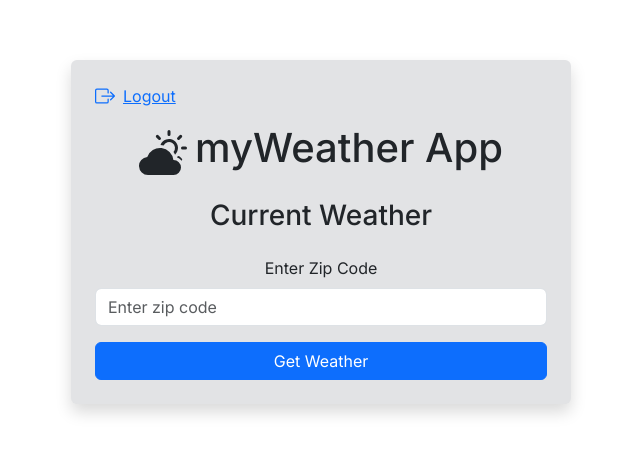
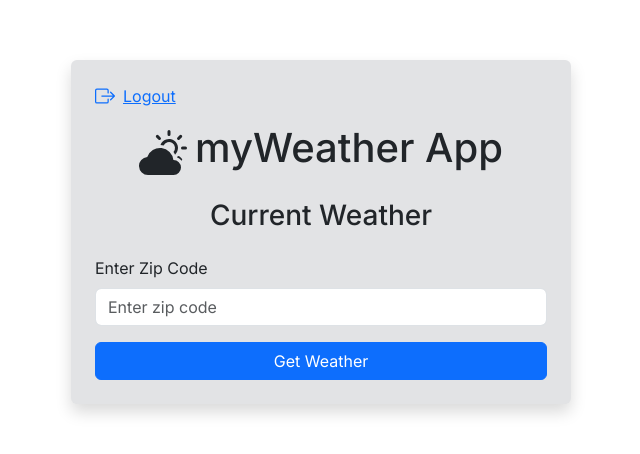
Before and after one commit to RachelBlack003/myWeatherApp-frontend, a React (Create React App) app: page /weather in a window 1280 px wide. Shown: the part 168-622 px from the top of the page, without its empty margins (319-959 px from the left). Built offline with nearby package versions, Linux system fonts and the light colour scheme.

Commit message:
Improve error handling

```diff
--- a/src/components/Weather.js
+++ b/src/components/Weather.js
@@ -38,6 +38,7 @@ const Weather = () => {
                 setWeatherData(response.data); // Set the new data after successful fetch
             }
         } catch (err) {
+            console.log(err);
             setError("Failed to fetch weather data. Please try again.");
         } finally {
             setLoading(false);
@@ -73,10 +74,8 @@ const Weather = () => {
                 <Header />
                 <h3 className="text-center mb-4">Current Weather</h3>
 
-                {error && <Alert variant="danger">{error}</Alert>}
-
                 <Form onSubmit={handleSubmit}>
-                    <Form.Group controlId="formZip" className="mb-3">
+                    <Form.Group controlId="formZip" className="mb-3 d-flex flex-column">
                         <Form.Label className="text-start">Enter Zip Code</Form.Label>
                         <Form.Control
                             type="text"
@@ -98,6 +97,8 @@ const Weather = () => {
                     </div>
                 )}
 
+                {error && <Alert variant="danger" className="mb-0 mt-3">{error}</Alert>}
+
                 {weatherData && (
                     <Card className="mt-4">
                         <Card.Body>
@@ -118,11 +119,11 @@ const Weather = () => {
                             </div>
                             <div className="d-flex justify-content-between mt-3">
                                 <div>
-                                    <strong>Humidity:</strong> {weatherData.main.humidity}%<br/>
+                                    <strong>Humidity:</strong> {weatherData.main.humidity}%<br />
                                     <strong>Wind:</strong> {weatherData.wind.speed} mph {degToCompass(weatherData.wind.deg)}
                                 </div>
                                 <div>
-                                    <strong>Sunrise:</strong> {new Date(weatherData.sys.sunrise * 1000).toLocaleTimeString('en-US', { hour: '2-digit', minute: '2-digit' })}<br/>
+                                    <strong>Sunrise:</strong> {new Date(weatherData.sys.sunrise * 1000).toLocaleTimeString('en-US', { hour: '2-digit', minute: '2-digit' })}<br />
                                     <strong>Sunset:</strong> {new Date(weatherData.sys.sunset * 1000).toLocaleTimeString('en-US', { hour: '2-digit', minute: '2-digit' })}
                                 </div>
                             </div>
```
Also changed, not shown: 53 other files (tests, documents, lock files or other folders).
